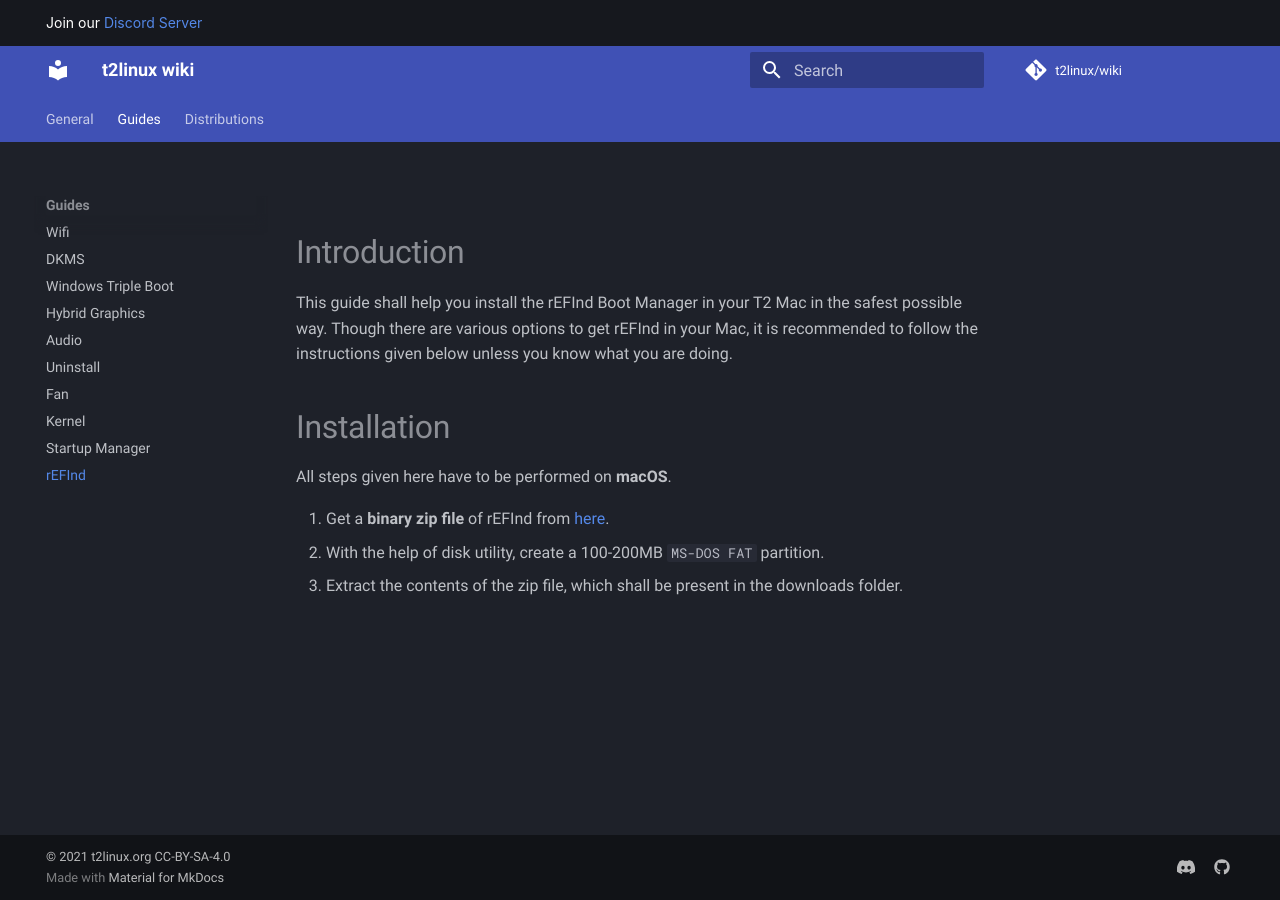
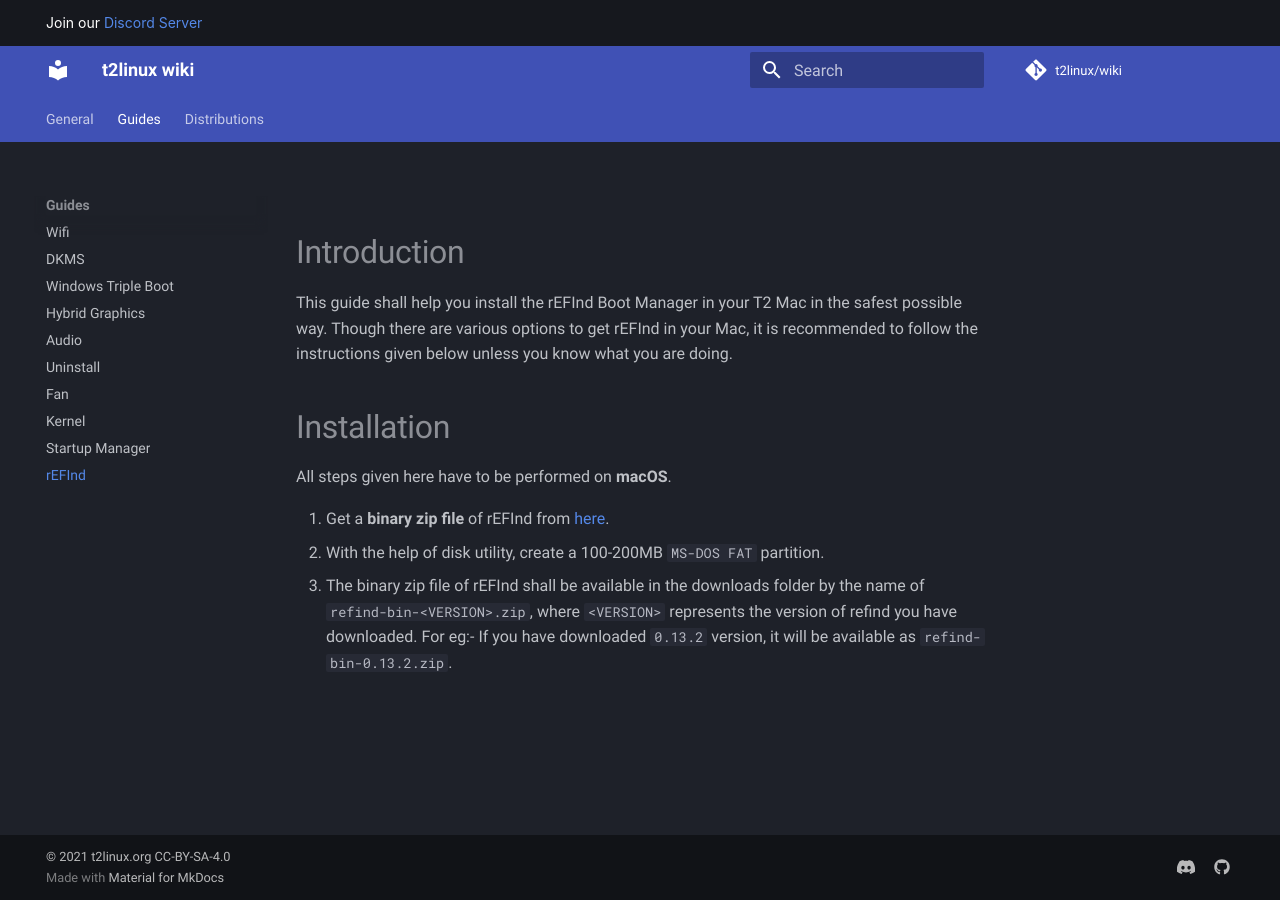
Before and after one commit to t2linux/wiki, an MkDocs documentation site: the page built from docs/guides/refind.md, in a window 1280 px wide. Built offline with MkDocs 1.6.1 and Material for MkDocs 9.7.7, drawn with Linux system fonts in a browser that asks for light colours; comment, search, counter and statistics services are not loaded.

Commit message:
Update refind.md

```diff
--- a/docs/guides/refind.md
+++ b/docs/guides/refind.md
@@ -8,4 +8,4 @@ All steps given here have to be performed on **macOS**.
 
 1. Get a **binary zip file** of rEFInd from [here](https://www.rodsbooks.com/refind/getting.html).
 2. With the help of disk utility, create a 100-200MB `MS-DOS FAT` partition.
-3. Extract the contents of the zip file, which shall be present in the downloads folder.
+3. The binary zip file of rEFInd shall be available in the downloads folder by the name of `refind-bin-<VERSION>.zip`, where `<VERSION>` represents the version of refind you have downloaded. For eg:- If you have downloaded `0.13.2` version, it will be available as `refind-bin-0.13.2.zip`.
```
